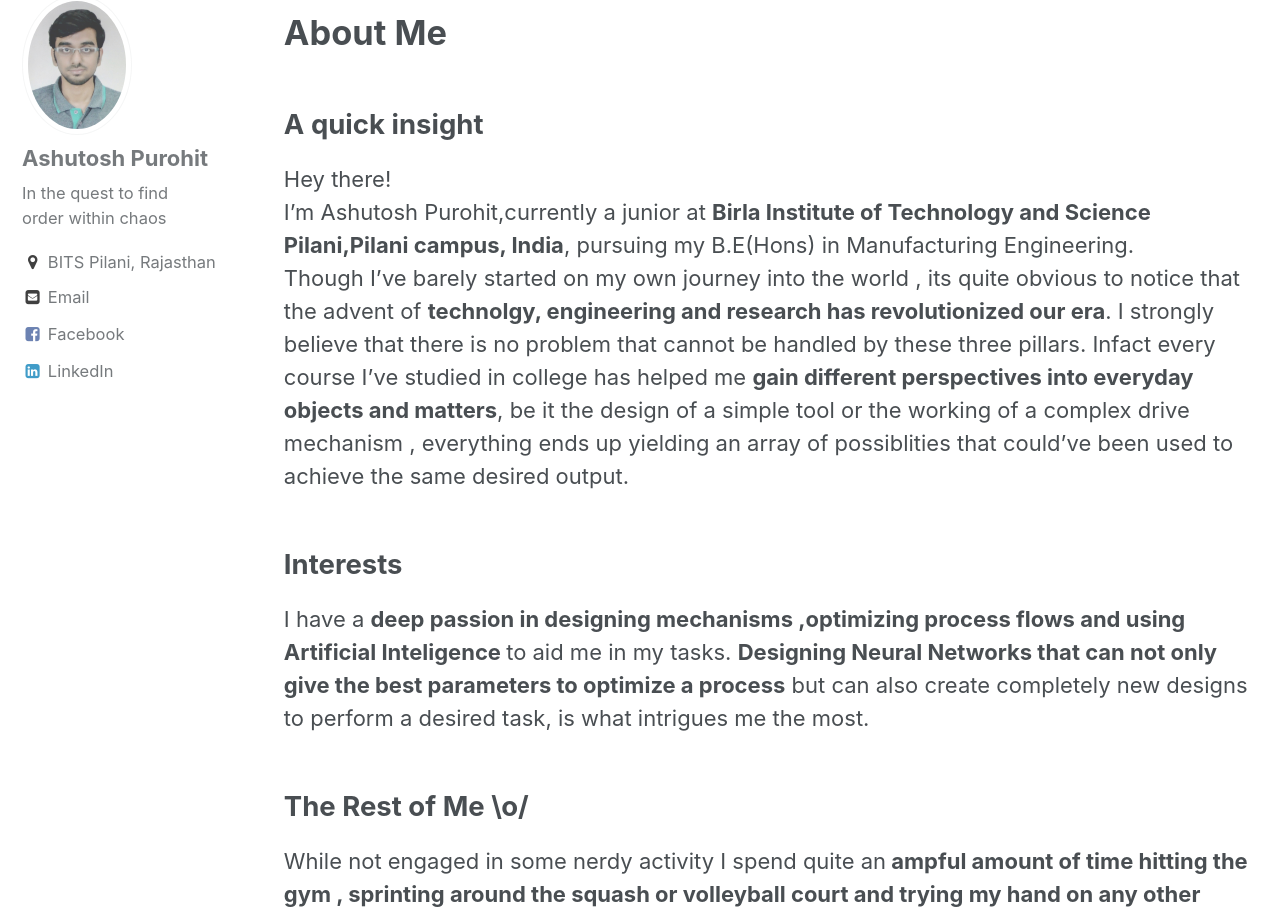
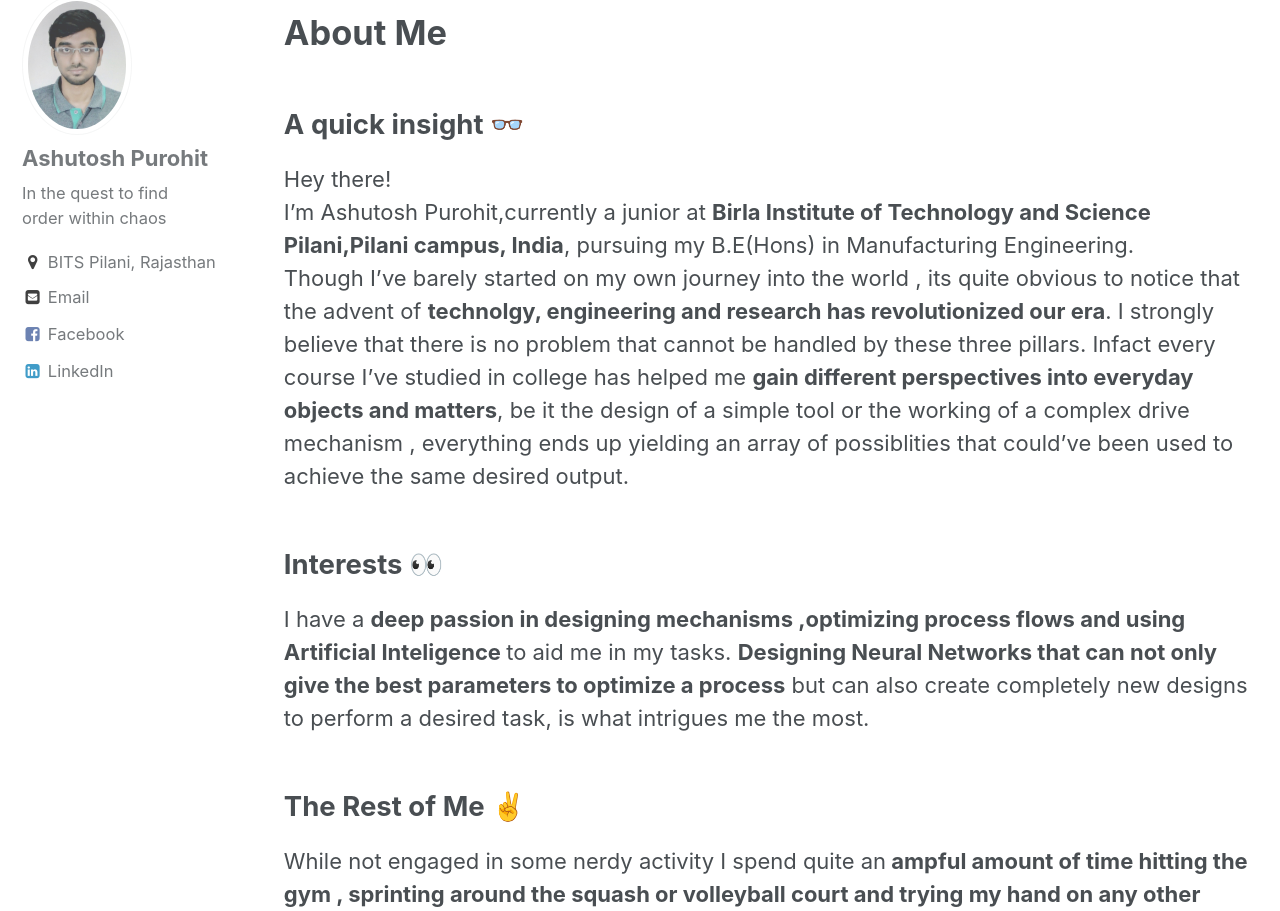
Before and after one commit to punnymath/punnymath.github.io, a Jekyll site: the page built from index.md, in a window 1280 px wide and 1400 px high. Shown: the part 149-1060 px from the top of the window. Built offline with Jekyll 4.4.1, drawn with Linux system fonts in a browser that asks for light colours; emoji names are drawn with the system emoji font; some of the changed lines change nothing that is shown.

Commit message:
Emoji added

```diff
--- a/index.md
+++ b/index.md
@@ -6,14 +6,14 @@ author_profile: true
 {{ page.excerpt | markdownify }}
 # About Me
 
-## A quick insight
+## A quick insight :eyeglasses:
 Hey there!
 I'm Ashutosh Purohit,currently a junior at <b>Birla Institute of Technology and Science Pilani,Pilani campus, India</b>, pursuing my B.E(Hons) in Manufacturing Engineering.
 Though I've barely started on my own journey into the world , its quite obvious to notice that the advent of <b>technolgy, engineering and research has revolutionized our era</b>. I strongly believe that there is no problem that cannot be handled by these three pillars. Infact every course I've studied in college has helped me <b>gain different perspectives into everyday objects and matters</b>, be it the design of a simple tool or the working of a complex drive mechanism , everything ends up yielding an array of possiblities that could've been used to achieve the same desired output.
 
-## Interests
+## Interests :eyes:
 I have a <b>deep passion in designing mechanisms ,optimizing process flows and using Artificial Inteligence </b>to aid me in my tasks. <b>Designing Neural Networks that can not only give the best parameters to optimize a process</b> but can also create completely new designs to perform a desired task, is what intrigues me the most.
 
 
-## The Rest of Me \o/
+## The Rest of Me :v:
 While not engaged in some nerdy activity I spend quite an<b> ampful amount of time hitting the gym , sprinting around the squash or volleyball court and trying my hand on any other sport</b> that excites me. To rejuvinate and relax myself from the entire days work I confide in my<b> flute and piano</b>. Playing music has been my best tool to cope with stress. That being said I also am an <b>avid reader</b> and love to get lost in the realm of mystery and sci-fi.
```
